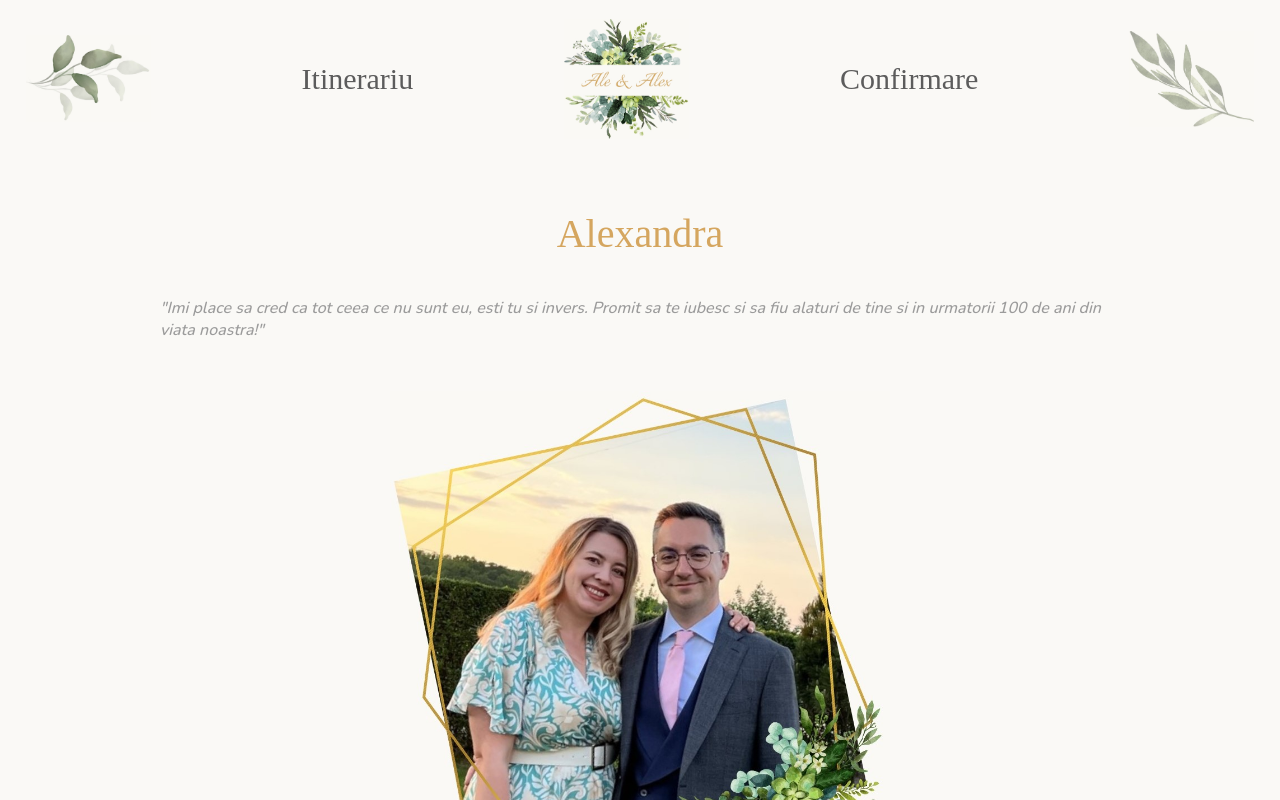
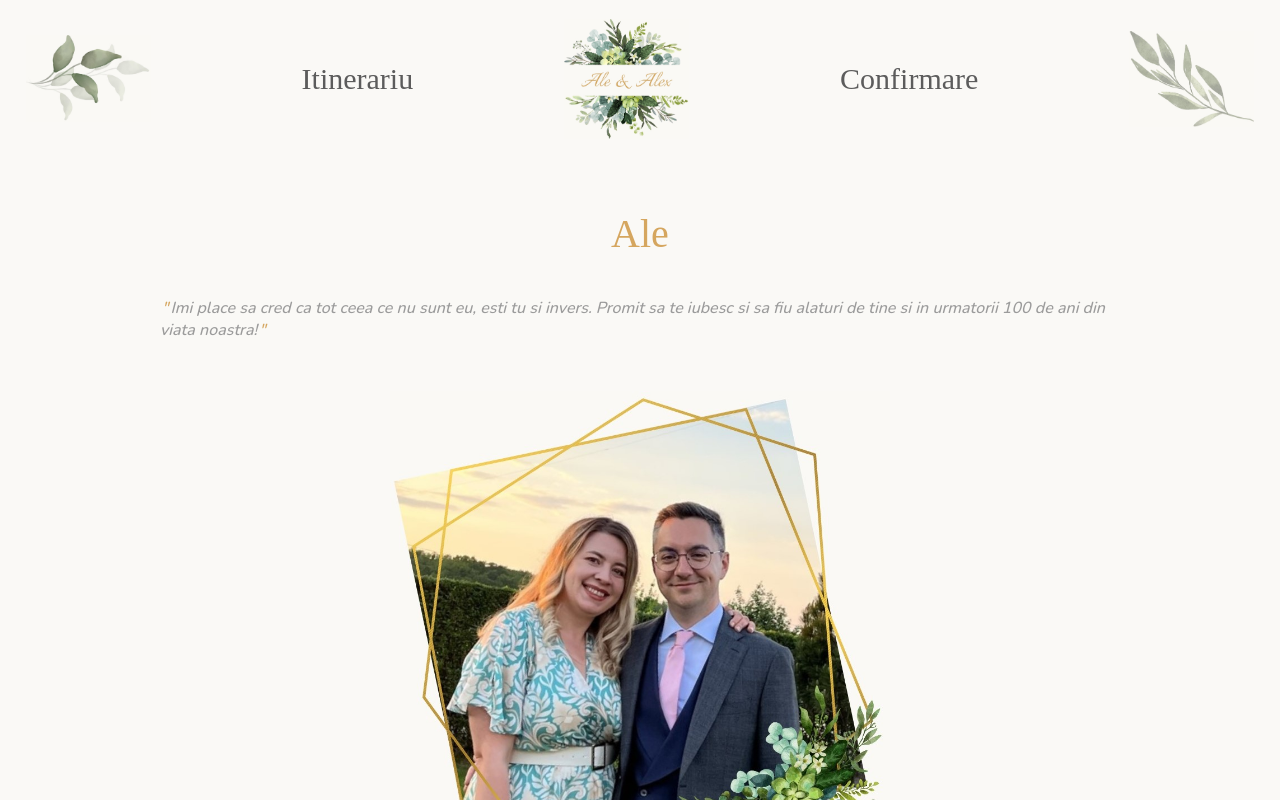
Before and after one commit to amaries95/WeddingApp, a React (Create React App) app: page / in a window 1280 px wide. Shown: the top 800 px of the page. Built offline with nearby package versions, Linux system fonts and the light colour scheme; no server answers; a web font is replaced by a local one.

Commit message:
golden quotes

```diff
--- a/src/Main/Home/Home.jsx
+++ b/src/Main/Home/Home.jsx
@@ -35,10 +35,10 @@ export default function Home () {
                 <div className={style['lovers-container']}>
                     <div className={style['lovers-words-container']}>
                         <div className={style['name-container']}>
-                            <p>Alexandra</p>
+                            <p>Ale</p>
                         </div>
                         <div className={style['words-container']}>
-                            <p>"Imi place sa cred ca tot ceea ce nu sunt eu, esti tu si invers. Promit sa te iubesc si sa fiu alaturi de tine si in urmatorii 100 de ani din viata noastra!"</p>
+                            <span>"</span><p>Imi place sa cred ca tot ceea ce nu sunt eu, esti tu si invers. Promit sa te iubesc si sa fiu alaturi de tine si in urmatorii 100 de ani din viata noastra!</p><span>"</span>
                         </div>
 
                     </div>
@@ -52,7 +52,7 @@ export default function Home () {
                             <p>Alex</p>
                         </div>
                         <div className={style['words-container']}>
-                            <p>Anul trecut, Premiul Nobel pentru Pace a fost acordat organizațiilor pentru drepturile omului Memorial din Rusia și Centrul pentru Libertăți Civile din Ucraina, precum și activistului bielorus Ales Bialiațki, pentru munca lor de apărare a drepturilor fundamentale.</p>
+                            <span>"</span><p>Imi place sa cred ca tot ceea ce nu sunt eu, esti tu si invers. Promit sa te iubesc si sa fiu alaturi de tine si in urmatorii 100 de ani din viata noastra!</p><span>"</span>
                         </div>
                     </div>
                 </div>
--- a/src/Main/Home/Home.module.css
+++ b/src/Main/Home/Home.module.css
@@ -42,8 +42,10 @@
 }
 
 .words-container {
+    margin: 0;
+    font-size: 16px;
+    display: inline;
     font-family: 'Nunito', sans-serif;
-    color: var(--time-metric);
     font-style: italic;
     font-weight: 500;
 }
@@ -51,6 +53,16 @@
 .words-container p {
     margin: 0;
     font-size: 16px;
+    display: inline;
+    font-family: 'Nunito', sans-serif;
+    font-style: italic;
+    font-weight: 500;
+    color: var(--time-metric);
+}
+
+.words-container span {
+    color: var(--hover-header-color);
+    margin: 0px 2px;
 }
 
 .name-container {
```
